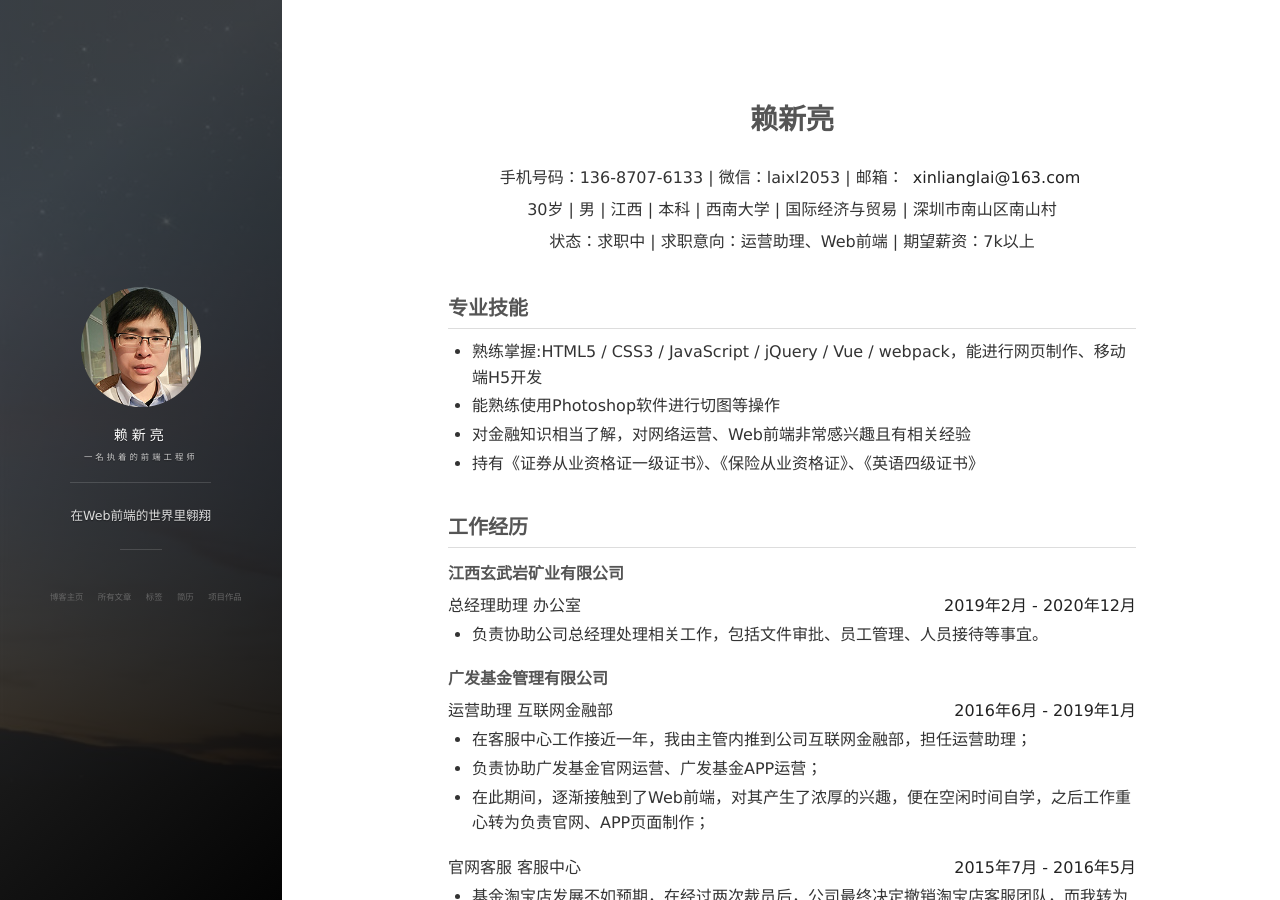
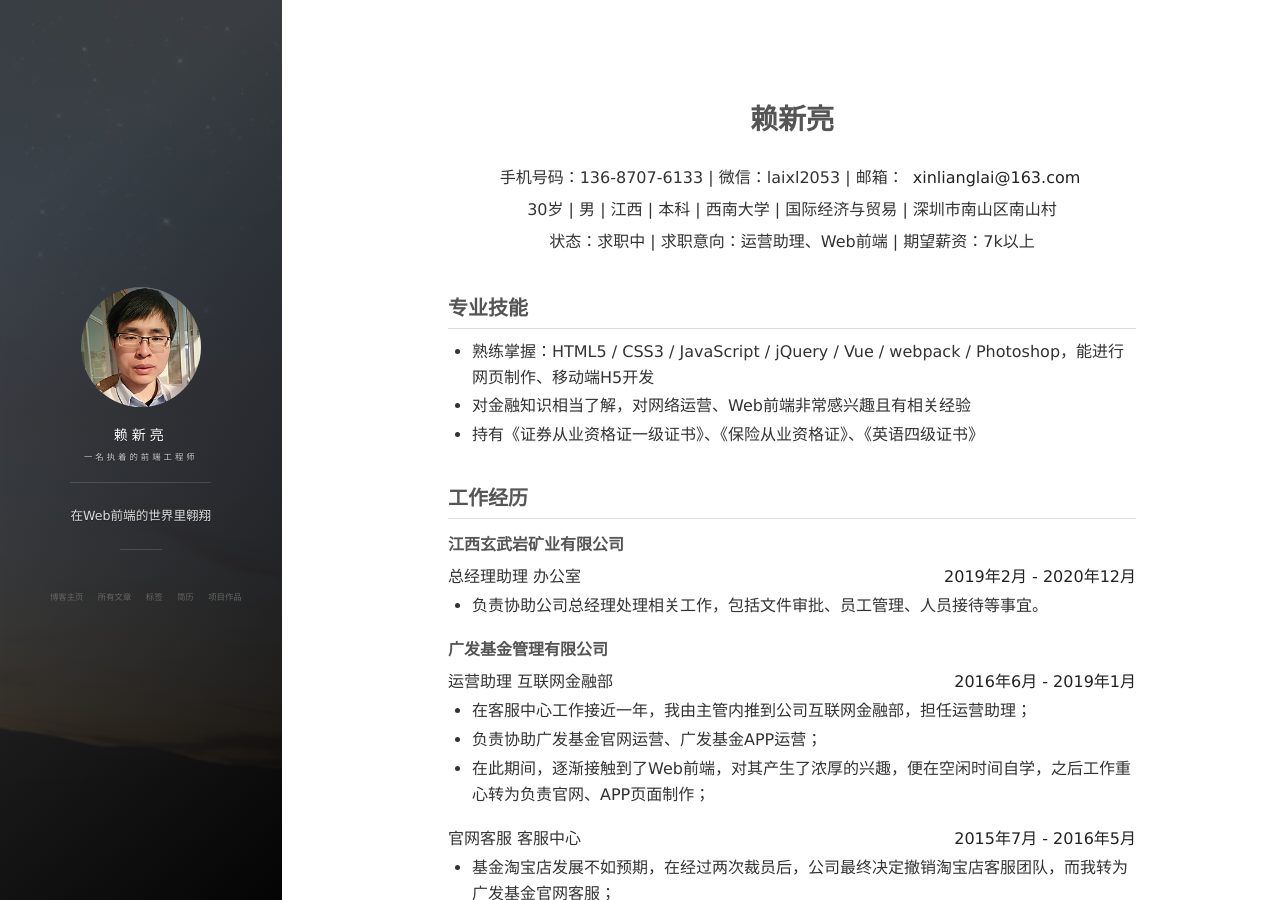
Before and after one commit to xmjr/xmjr.github.io, a Jekyll site: the page built from resume.html, in a window 1280 px wide and 900 px high. Built offline with Jekyll 4.4.1, drawn with Linux system fonts in a browser that asks for light colours; nearby versions of some CDN libraries; comment, search, counter and statistics services are not loaded.

Commit message:
Signed-off-by: xmjr <xinlianglai@163.com>

```diff
--- a/resume.html
+++ b/resume.html
@@ -14,8 +14,7 @@ layout: page
         <h4>专业技能</h4>
         <hr>
         <ul>
-            <li>熟练掌握:HTML5 / CSS3 / JavaScript / jQuery / Vue / webpack，能进行网页制作、移动端H5开发</li>
-            <li>能熟练使用Photoshop软件进行切图等操作</li>
+            <li>熟练掌握：HTML5 / CSS3 / JavaScript / jQuery / Vue / webpack / Photoshop，能进行网页制作、移动端H5开发</li>
             <li>对金融知识相当了解，对网络运营、Web前端非常感兴趣且有相关经验</li>
             <li>持有《证券从业资格证一级证书》、《保险从业资格证》、《英语四级证书》</li>
         </ul>
```
